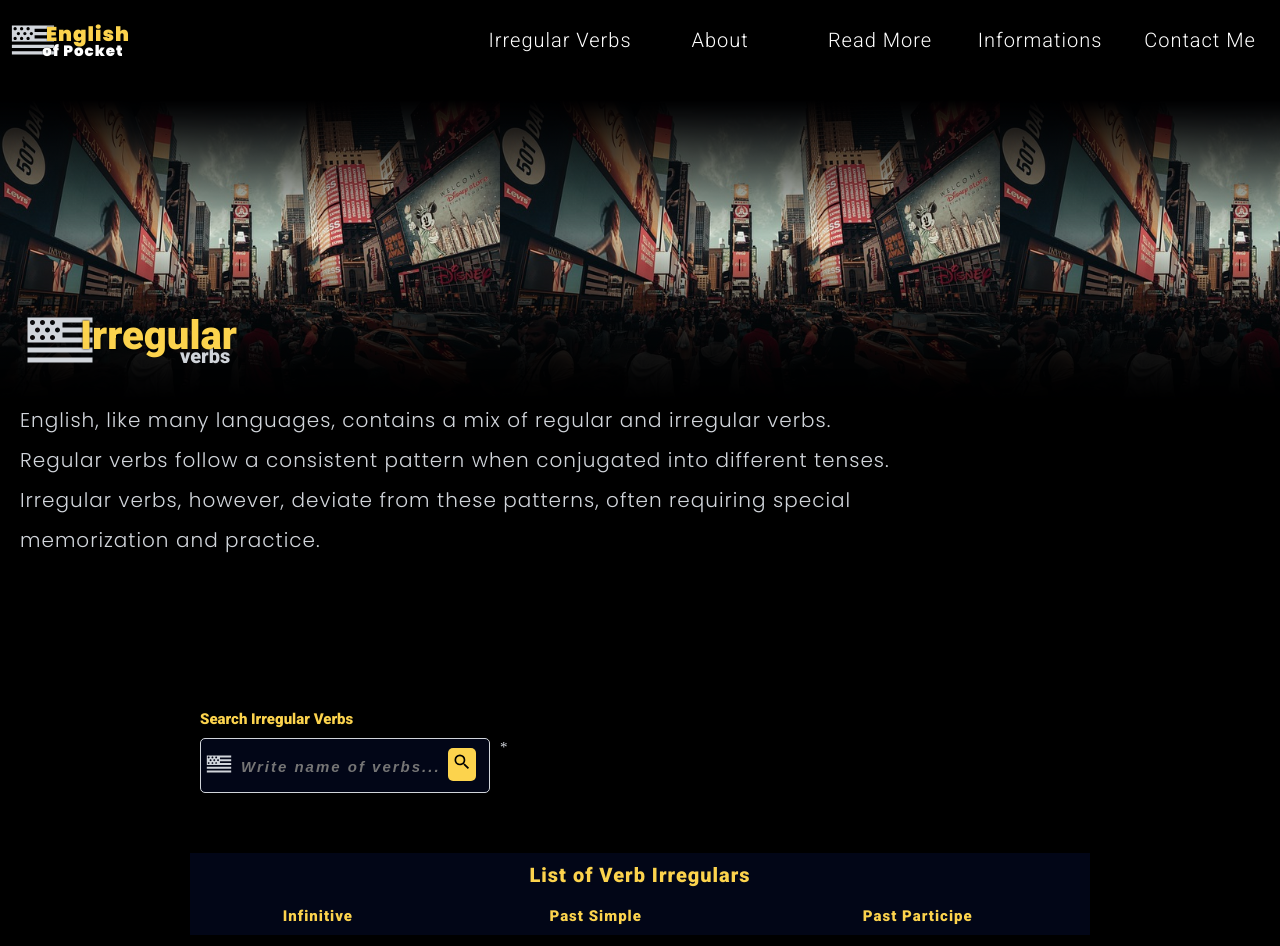
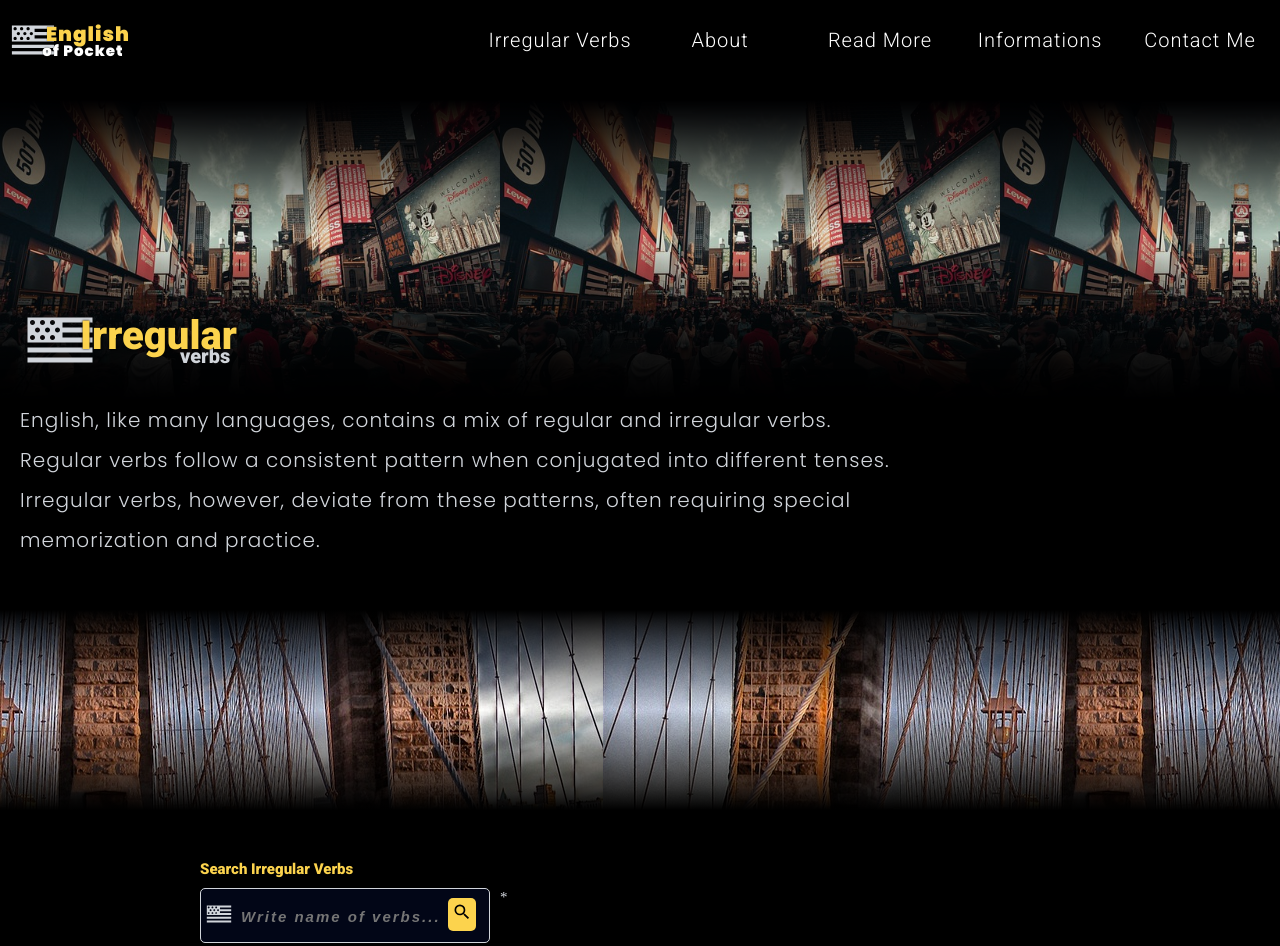
Before and after one commit to cajui54/english_pocket, a Next.js app: page / in a window 1280 px wide. Shown: the top 946 px of the page. Built offline with nearby package versions, Linux system fonts and the light colour scheme; a web font is replaced by a local one.

Commit message:
feat: component paralax has been created

```diff
--- a/src/app/components/hero/styles.module.scss
+++ b/src/app/components/hero/styles.module.scss
@@ -1,5 +1,5 @@
 .mainHero {
-  margin-bottom: 15rem;
+  margin: 0 auto;
 }
 .bannerImage {
   position: relative;
--- /dev/null
+++ b/src/app/components/paralax/index.tsx
@@ -0,0 +1,12 @@
+import React from "react";
+import styles from "./style.module.scss";
+
+const Paralax = ({ image }: { image: string }) => {
+  return (
+    <div className={`${image} ${styles.mainParalax} `}>
+      <div></div>
+    </div>
+  );
+};
+
+export default Paralax;
--- /dev/null
+++ b/src/app/components/paralax/style.module.scss
@@ -0,0 +1,15 @@
+.mainParalax {
+  height: 20rem;
+  background-attachment: fixed;
+  background-position: -40rem -75rem;
+  margin: 5rem 0;
+  div {
+    height: 100%;
+    background-image: linear-gradient(
+      to top,
+      rgb(0, 0, 0),
+      transparent,
+      #000000
+    );
+  }
+}
--- a/src/app/components/table/styles.module.scss
+++ b/src/app/components/table/styles.module.scss
@@ -1,5 +1,5 @@
 .containerTable {
-  min-height: 100vh;
+  margin: 0 auto;
 }
 .table {
   width: 95%;
@@ -10,8 +10,7 @@
     padding: 1rem 0;
     font-size: 2rem;
     font-family: var(--font-roboto);
-    font-weight: 900;
-    color: var(--color-yellow);
+    color: var(--color-white);
     letter-spacing: 1px;
   }
   thead {
--- a/src/app/globals.scss
+++ b/src/app/globals.scss
@@ -41,3 +41,6 @@ body {
   border: none;
   border-radius: 0.5rem;
 }
+.paralaxImageBridge {
+  background-image: url("../app/assets/images/brooklyn-bridge.jpg");
+}
--- a/src/app/page.tsx
+++ b/src/app/page.tsx
@@ -2,12 +2,14 @@ import styles from "./page.module.scss";
 import Header from "./components/header";
 import Hero from "./components/hero";
 import TableInfo from "./components/table";
+import Paralax from "./components/paralax";
 
 export default function Home() {
   return (
     <main>
       <Header />
       <Hero />
+      <Paralax image={"paralaxImageBridge"} />
       <TableInfo />
     </main>
   );
```
